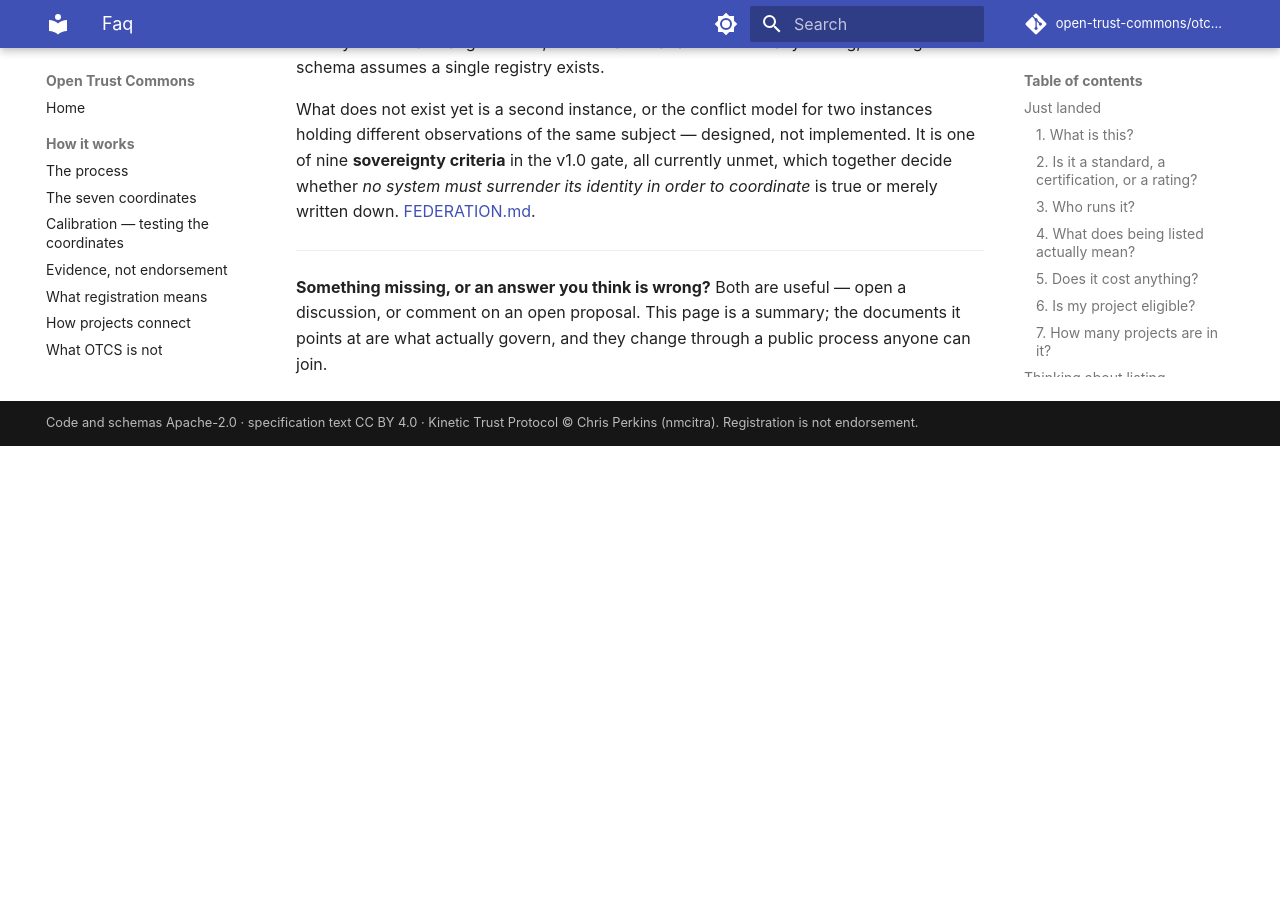
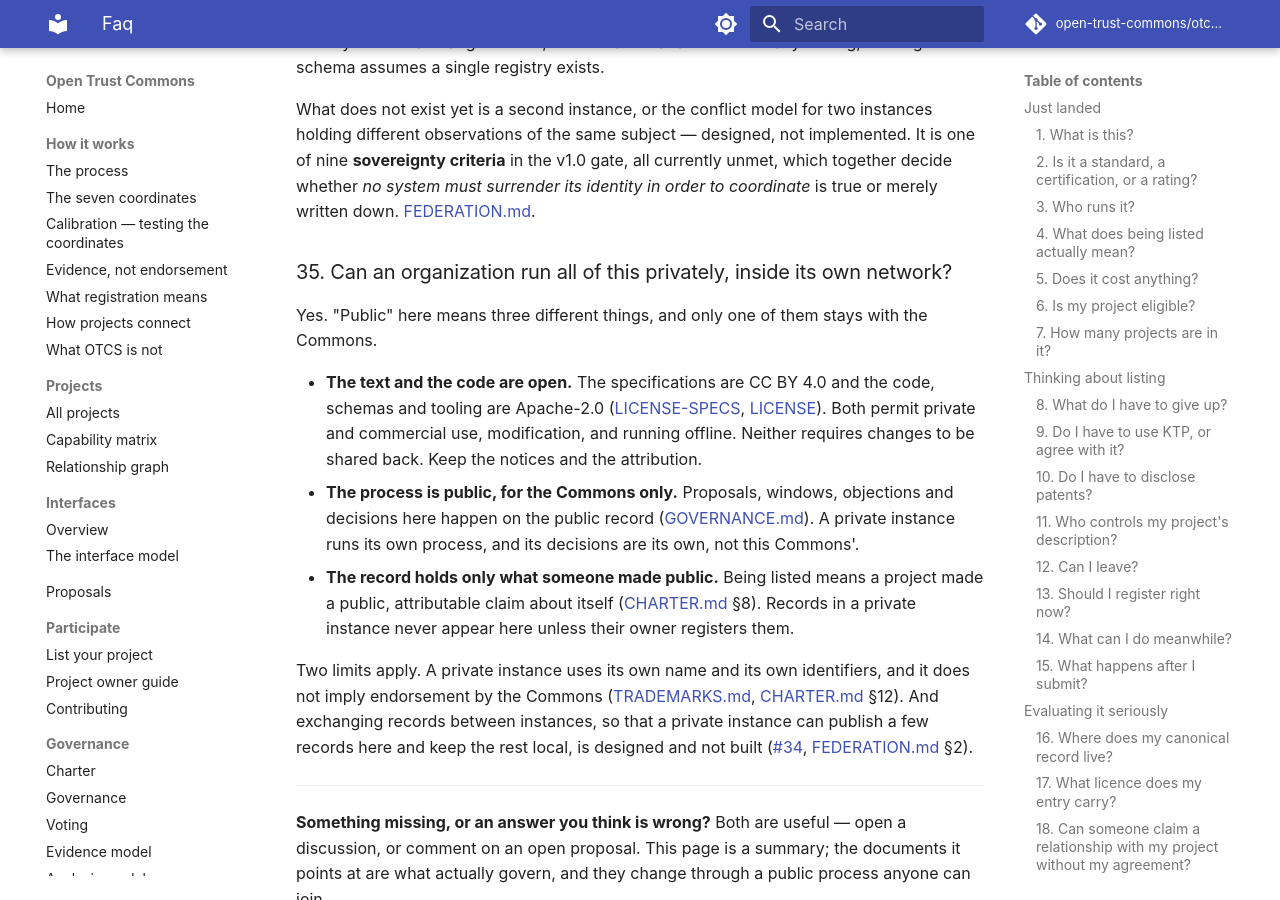
Before and after one commit to open-trust-commons/otcs-registry, an MkDocs documentation site: the page built from docs/generated/faq.md, in a window 1280 px wide and 900 px high, scrolled down 8620 px. Built offline with MkDocs 1.6.1 and Material for MkDocs 9.7.7, drawn with Linux system fonts in a browser that asks for light colours; comment, search, counter and statistics services are not loaded; before the commit the page ends 9066 px from its top, so only the background shows below that.

Commit message:
FAQ: #35, running all of this privately inside an organization (#110)

```diff
--- a/docs/generated/faq.md
+++ b/docs/generated/faq.md
@@ -216,6 +216,16 @@ That is the design intent, and it is honestly unbuilt. Identifiers are URNs rath
 
 What does not exist yet is a second instance, or the conflict model for two instances holding different observations of the same subject — designed, not implemented. It is one of nine **sovereignty criteria** in the v1.0 gate, all currently unmet, which together decide whether *no system must surrender its identity in order to coordinate* is true or merely written down. [FEDERATION.md](federation.md).
 
+### 35. Can an organization run all of this privately, inside its own network?
+
+Yes. "Public" here means three different things, and only one of them stays with the Commons.
+
+- **The text and the code are open.** The specifications are CC BY 4.0 and the code, schemas and tooling are Apache-2.0 ([LICENSE-SPECS](LICENSE-SPECS), [LICENSE](LICENSE)). Both permit private and commercial use, modification, and running offline. Neither requires changes to be shared back. Keep the notices and the attribution.
+- **The process is public, for the Commons only.** Proposals, windows, objections and decisions here happen on the public record ([GOVERNANCE.md](governance.md)). A private instance runs its own process, and its decisions are its own, not this Commons'.
+- **The record holds only what someone made public.** Being listed means a project made a public, attributable claim about itself ([CHARTER.md](charter.md) §8). Records in a private instance never appear here unless their owner registers them.
+
+Two limits apply. A private instance uses its own name and its own identifiers, and it does not imply endorsement by the Commons ([TRADEMARKS.md](trademarks.md), [CHARTER.md](charter.md) §12). And exchanging records between instances, so that a private instance can publish a few records here and keep the rest local, is designed and not built ([#34](#34-can-someone-else-run-their-own-instance), [FEDERATION.md](federation.md) §2).
+
 ---
 
 **Something missing, or an answer you think is wrong?** Both are useful — open a discussion, or comment on an open proposal. This page is a summary; the documents it points at are what actually govern, and they change through a public process anyone can join.
```
Also changed, not shown: FAQ.md (+10 -0 lines).
